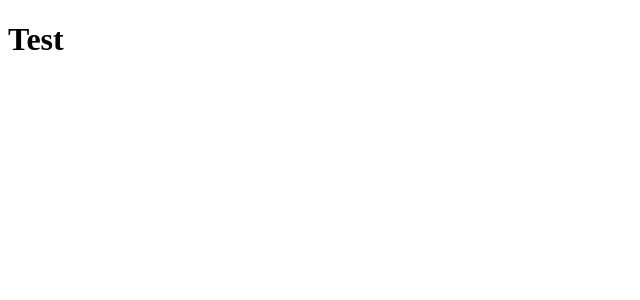
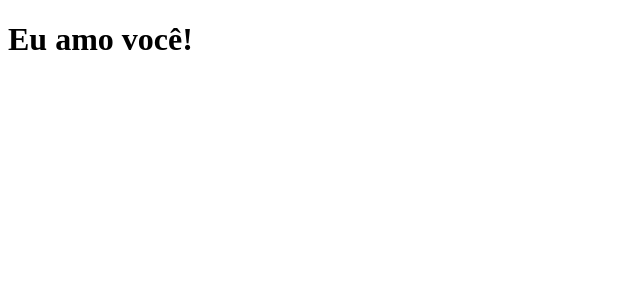
Before and after one commit to CaiooLucas/tabnews, a Next.js app: page / in a window 1280 px wide. Shown: the top 300 px of the page, without its empty margins (0-640 px from the left). Built offline with nearby package versions, Linux system fonts and the light colour scheme.

Commit message:
mensagem da pages

```diff
--- a/pages/index.js
+++ b/pages/index.js
@@ -1,5 +1,5 @@
 function Home() {
-    return <h1>Test</h1>
+    return <h1>Eu amo você!</h1>
 }
 
 export default Home;
```
